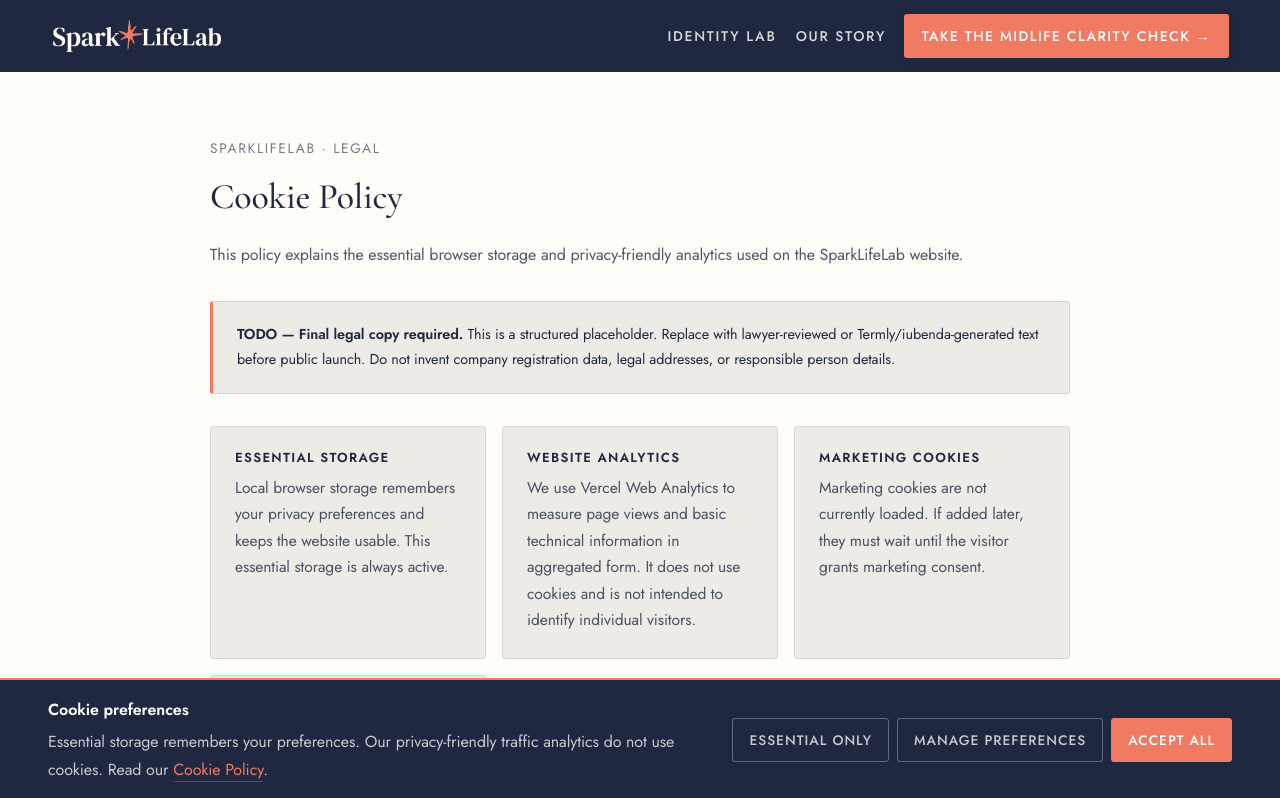
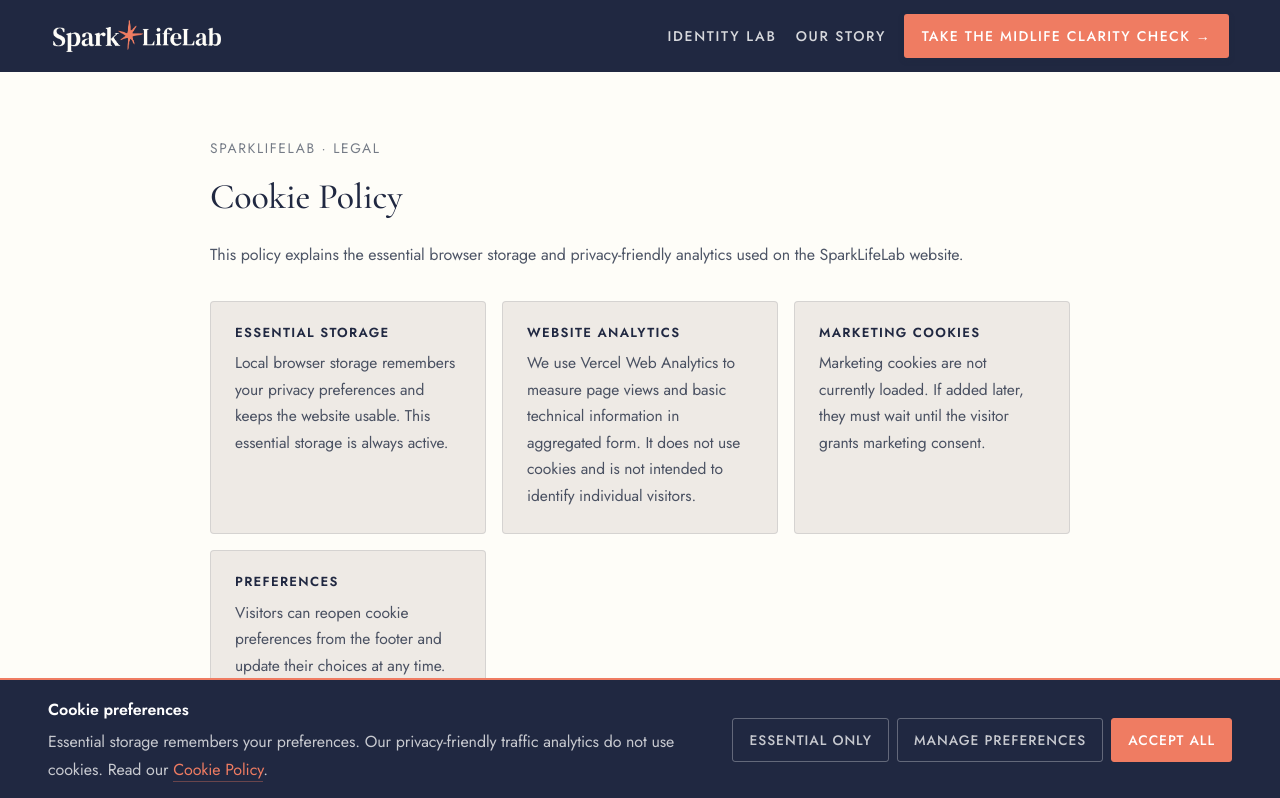
Before and after one commit to GrafBenson/Spark-Life-Lab, a Next.js app: page /cookie-policy in a window 1280 px wide. Shown: the top 798 px of the page. Built offline with nearby package versions, Linux system fonts and the light colour scheme.

Commit message:
Remove production legal placeholder

```diff
--- a/app/globals.css
+++ b/app/globals.css
@@ -1398,18 +1398,7 @@ main {
   line-height: 1.78;
 }
 
-.legal-todo {
-  background: var(--sand);
-  border: 1px solid var(--line);
-  border-left: 3px solid var(--gold);
-  border-radius: 3px;
-  color: var(--navy);
-  font-size: 0.9rem;
-  margin: 2rem 0;
-  padding: 1.25rem 1.5rem;
-}
-
-/* Legal card grid — Cookie Policy placeholder layout */
+/* Legal card grid */
 .legal-grid {
   display: grid;
   gap: 1rem;
@@ -1619,7 +1608,7 @@ main {
   margin-top: 0;
 }
 
-/* Intro text (Cookie Policy placeholder description) — body scale, not hero scale */
+/* Legal intro text — body scale, not hero scale */
 .legal-intro {
   color: var(--muted);
   font-size: 1rem;
--- a/components/legal-page.tsx
+++ b/components/legal-page.tsx
@@ -17,15 +17,6 @@ export function LegalPage({ title, intro, children }: LegalPageProps) {
           <h1>{title}</h1>
           {intro && <p className="legal-intro">{intro}</p>}
 
-          <div className="legal-todo">
-            <strong>TODO — Final legal copy required.</strong> This is a structured
-            placeholder. Replace with lawyer-reviewed or{" "}
-            <a href="https://termly.io" target="_blank" rel="noopener noreferrer">Termly</a>/
-            <a href="https://iubenda.com" target="_blank" rel="noopener noreferrer">iubenda</a>-generated
-            text before public launch. Do not invent company registration data, legal
-            addresses, or responsible person details.
-          </div>
-
           {children}
 
           <p className="legal-footer-nav">
```
Also changed, not shown: 1 other file (tests, documents, lock files or other folders).
